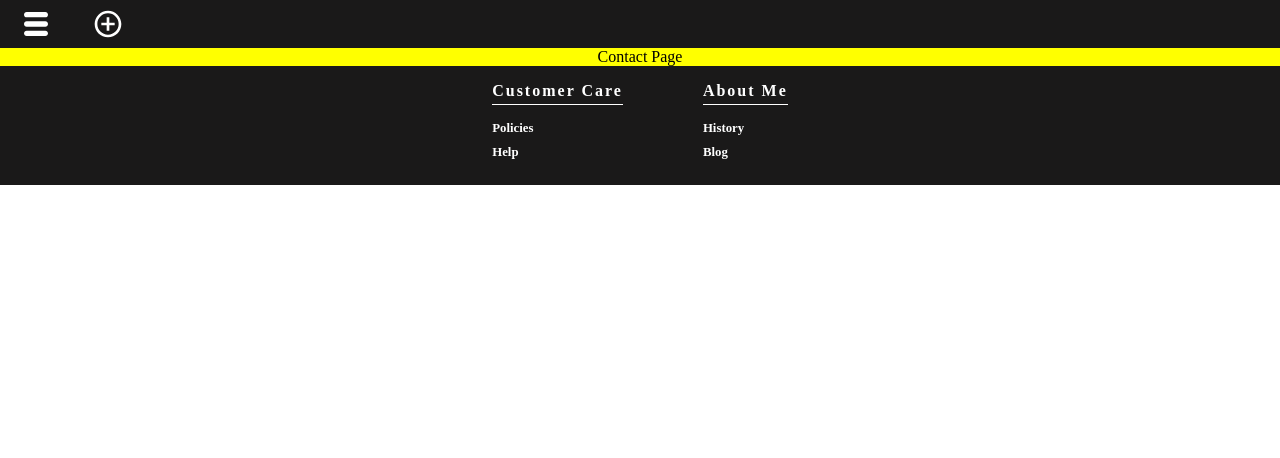
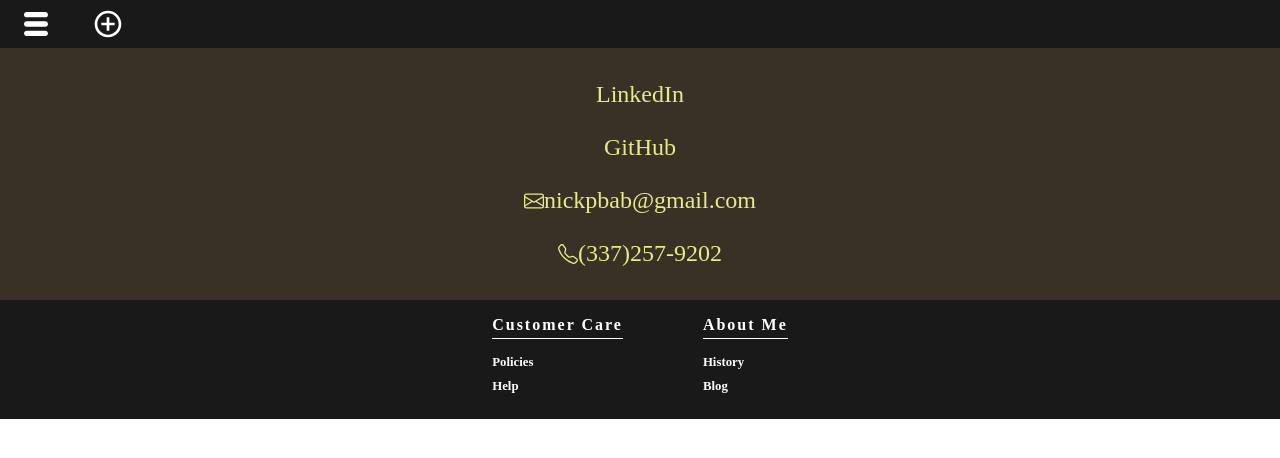
Before and after one commit to NicBab/My_Portfolio, a React (Create React App) app: page /contact in a window 1280 px wide. Shown: the top 458 px of the page. Built offline with nearby package versions, Linux system fonts and the light colour scheme.

Commit message:
added contactPg info and css

```diff
--- /dev/null
+++ b/src/Icons/index.js
@@ -0,0 +1,8 @@
+//contact icons
+export const phoneIcon = <svg xmlns="http://www.w3.org/2000/svg" width="20" height="20" fill="currentColor" class="bi bi-telephone" viewBox="0 0 16 16">
+  <path d="M3.654 1.328a.678.678 0 0 0-1.015-.063L1.605 2.3c-.483.484-.661 1.169-.45 1.77a17.568 17.568 0 0 0 4.168 6.608 17.569 17.569 0 0 0 6.608 4.168c.601.211 1.286.033 1.77-.45l1.034-1.034a.678.678 0 0 0-.063-1.015l-2.307-1.794a.678.678 0 0 0-.58-.122l-2.19.547a1.745 1.745 0 0 1-1.657-.459L5.482 8.062a1.745 1.745 0 0 1-.46-1.657l.548-2.19a.678.678 0 0 0-.122-.58L3.654 1.328zM1.884.511a1.745 1.745 0 0 1 2.612.163L6.29 2.98c.329.423.445.974.315 1.494l-.547 2.19a.678.678 0 0 0 .178.643l2.457 2.457a.678.678 0 0 0 .644.178l2.189-.547a1.745 1.745 0 0 1 1.494.315l2.306 1.794c.829.645.905 1.87.163 2.611l-1.034 1.034c-.74.74-1.846 1.065-2.877.702a18.634 18.634 0 0 1-7.01-4.42 18.634 18.634 0 0 1-4.42-7.009c-.362-1.03-.037-2.137.703-2.877L1.885.511z"/>
+</svg>
+
+export const mailIcon = <svg xmlns="http://www.w3.org/2000/svg" width="20" height="20" fill="currentColor" class="bi bi-envelope" viewBox="0 0 16 16">
+  <path d="M0 4a2 2 0 0 1 2-2h12a2 2 0 0 1 2 2v8a2 2 0 0 1-2 2H2a2 2 0 0 1-2-2V4zm2-1a1 1 0 0 0-1 1v.217l7 4.2 7-4.2V4a1 1 0 0 0-1-1H2zm13 2.383-4.758 2.855L15 11.114v-5.73zm-.034 6.878L9.271 8.82 8 9.583 6.728 8.82l-5.694 3.44A1 1 0 0 0 2 13h12a1 1 0 0 0 .966-.739zM1 11.114l4.758-2.876L1 5.383v5.73z"/>
+</svg>
--- a/src/pages/Contact.jsx
+++ b/src/pages/Contact.jsx
@@ -1,11 +1,33 @@
 import React from 'react'
 import './css/Contact.css'
+import { phoneIcon, mailIcon } from '../Icons'
 
 const Contact = () => {
+    const onContactLinkedInClick = () => {
+        window.open("https://www.linkedin.com/in/nic-babineaux/")
+      }
+
+      const onContactGitHubClick = () => {
+        window.open("https://github.com/NicBab")
+      }
+
+      const onContactPhoneClick = () => {
+        window.location = "tel:+3372579202"
+      }
+
+      const onContactEmailClick = () => {
+        window.location.href="mailto: nickpbab@gmail.com"
+      }
+
     return (
-        <div className="contact">
-            Contact Page
+       <>
+        <div className="contactPg">
+          <div className="contactLinkedIn" onClick={onContactLinkedInClick}>LinkedIn</div>
+          <div className="contactGitHub" onClick={onContactGitHubClick}>GitHub</div>
+          <div className="contactEmail" onClick={onContactEmailClick}>{mailIcon}nickpbab@gmail.com</div>
+          <div className="contactPhone" onClick={onContactPhoneClick}>{phoneIcon}(337)257-9202</div>
         </div>
+      </>
     )
 }
 
--- a/src/pages/css/Contact.css
+++ b/src/pages/css/Contact.css
@@ -1,4 +1,26 @@
-.contact {
-    text-align: center;
-    background-color: yellow;
+
+
+.contactPg {
+    background-color: rgb(58, 49, 38);
+    display: flex;
+    flex-direction: column;
+    justify-content: center;
+    align-items: center;
+    color: white;
+    padding: 20px;
+    /* margin-bottom: 2em; */
 }
+
+.contactLinkedIn,
+.contactGitHub,
+.contactEmail,
+.contactPhone {
+    display: flex;
+    justify-content: center;
+    align-items: center;
+    padding: 8px;
+    font-size: 18pt;
+    margin: 5px;
+    color: rgb(233, 233, 135);
+    cursor: pointer;
+}
```
Also changed, not shown: src/components/PlusData.jsx (+4 -3 lines).
